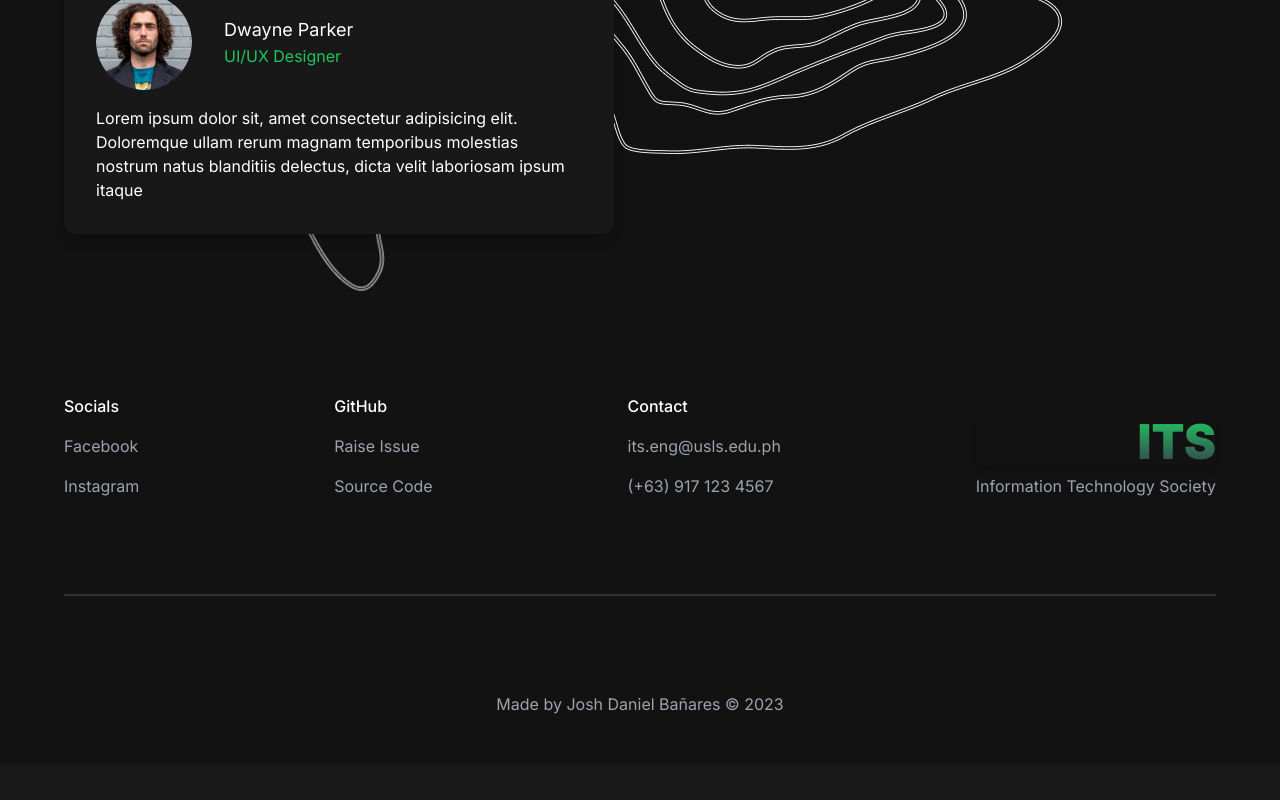
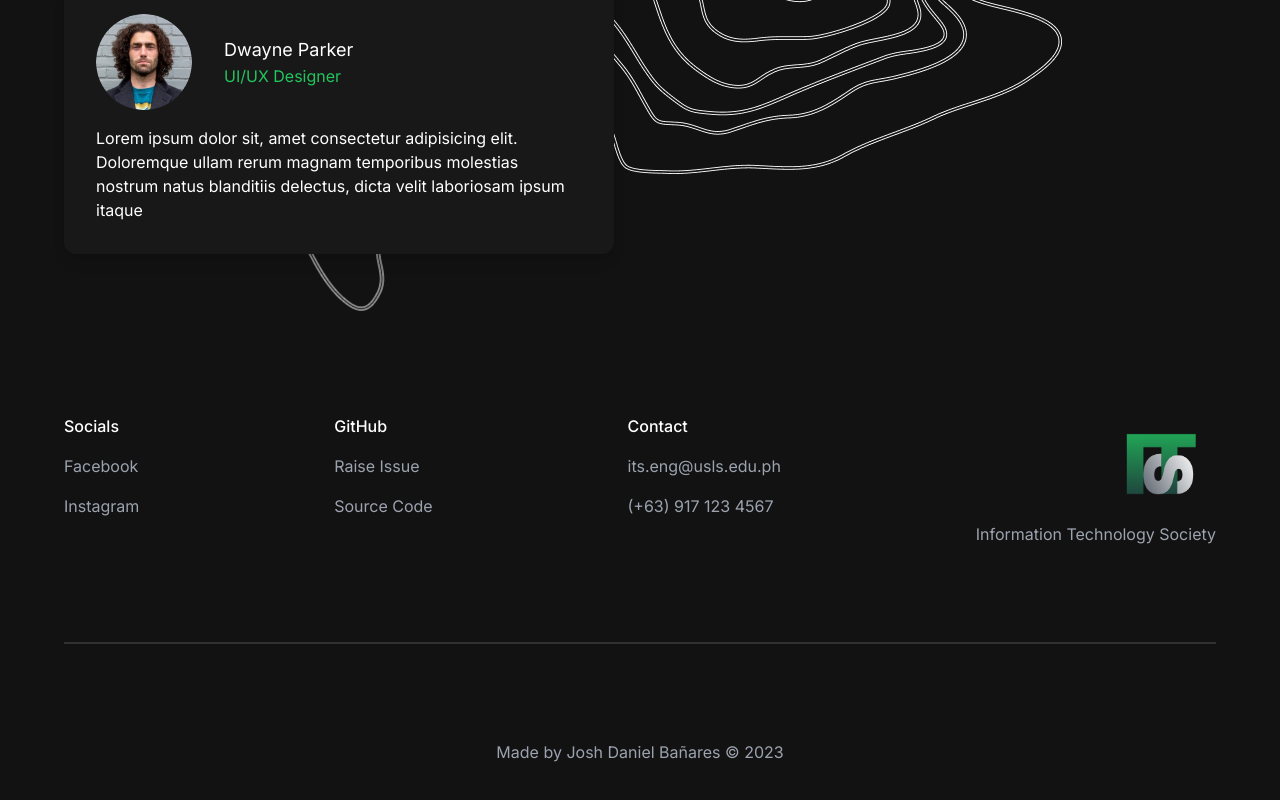
Before and after one commit to joshxfi/ITC101, a Next.js app in the folder its-website/: page / in a window 1280 px wide. Shown: the part 1982-2782 px from the top of the page. Before the commit the page ends 2746 px from the top, so only its background shows below. Built offline with nearby package versions, Linux system fonts and the light colour scheme; a web font is replaced by a local one.

Commit message:
chore: add logo

```diff
--- a/its-website/src/components/Footer.tsx
+++ b/its-website/src/components/Footer.tsx
@@ -22,13 +22,13 @@ export const Footer = () => {
             ))}
           </ul>
         ))}
-        <div className='text-gray-400 text-right self-end space-y-2 hidden md:block'>
+        <div className='text-gray-400 text-right self-end flex-col items-end space-y-2 hidden md:flex'>
           <Logo />
           <p>Information Technology Society</p>
         </div>
       </div>
 
-      <div className='text-gray-400 text-center space-y-2 md:hidden mt-24'>
+      <div className='text-gray-400 flex flex-col items-center space-y-2 md:hidden mt-24'>
         <Logo />
         <p>Information Technology Society</p>
       </div>
--- a/its-website/src/components/Hero.tsx
+++ b/its-website/src/components/Hero.tsx
@@ -68,6 +68,7 @@ export const Hero = () => {
             alt='avatar'
             sizes='(max-width: 768px) 100vw, 400px'
             fill
+            priority
           />
         </motion.div>
       </div>
--- a/its-website/src/components/Logo.tsx
+++ b/its-website/src/components/Logo.tsx
@@ -1,7 +1,16 @@
+import Image from 'next/image';
+
 export const Logo = () => {
   return (
-    <h1 className='from-green-500 to-gray-700 bg-gradient-to-b shadow-md bg-clip-text text-transparent font-black text-5xl'>
-      ITS
-    </h1>
+    <div className='w-[70px] h-[70px] md:w-[100px] md:h-[100px] relative'>
+      <Image
+        src='/assets/logo.png'
+        alt='logo'
+        quality={100}
+        priority
+        fill
+        className='object-contain'
+      />
+    </div>
   );
 };
--- a/its-website/src/pages/index.tsx
+++ b/its-website/src/pages/index.tsx
@@ -4,7 +4,7 @@ import { Testimonials } from '@/components/Testimonials';
 
 export default function Home() {
   return (
-    <section className='md:mt-36 mt-20'>
+    <section className='md:mt-28 mt-20'>
       <Hero />
 
       <div className='relative mt-16 w-screen md:h-[250px] h-[80px]'>
```
Also changed, not shown: its-website/public/assets/logo.png (added).
